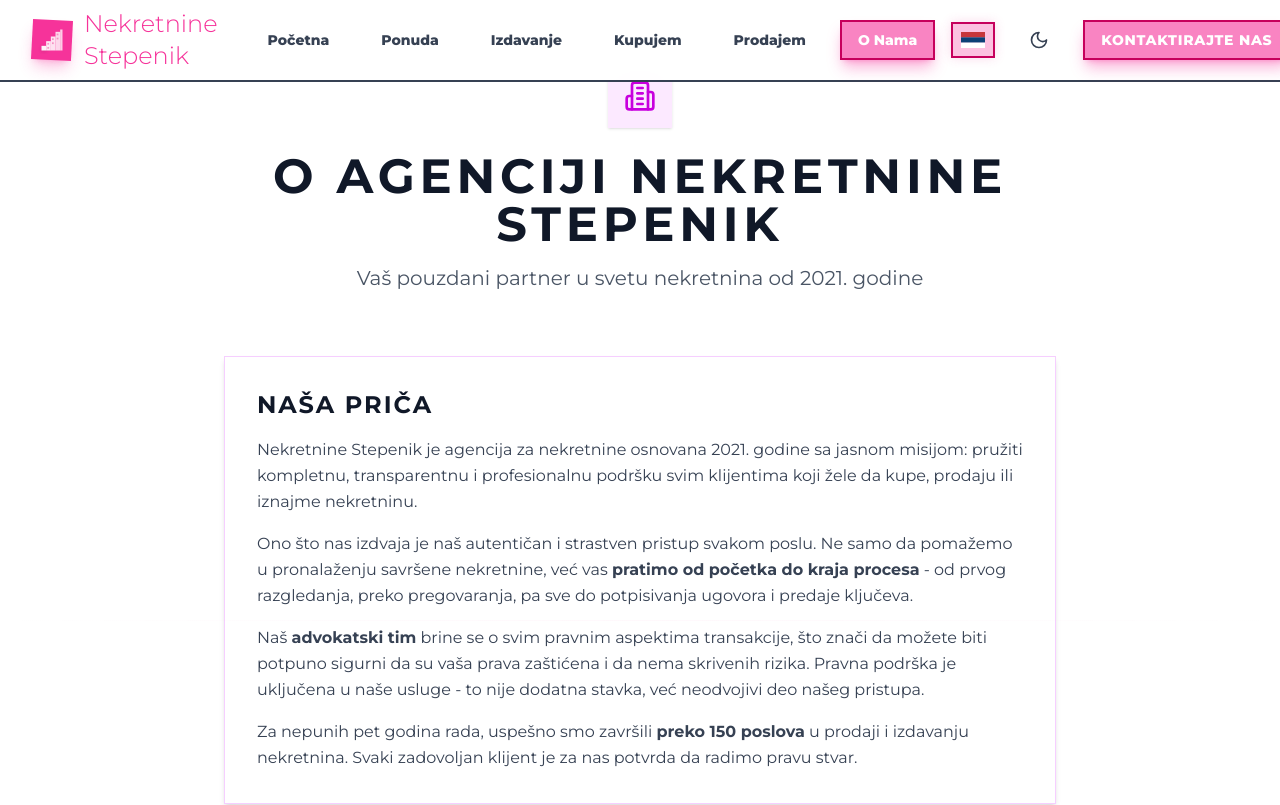
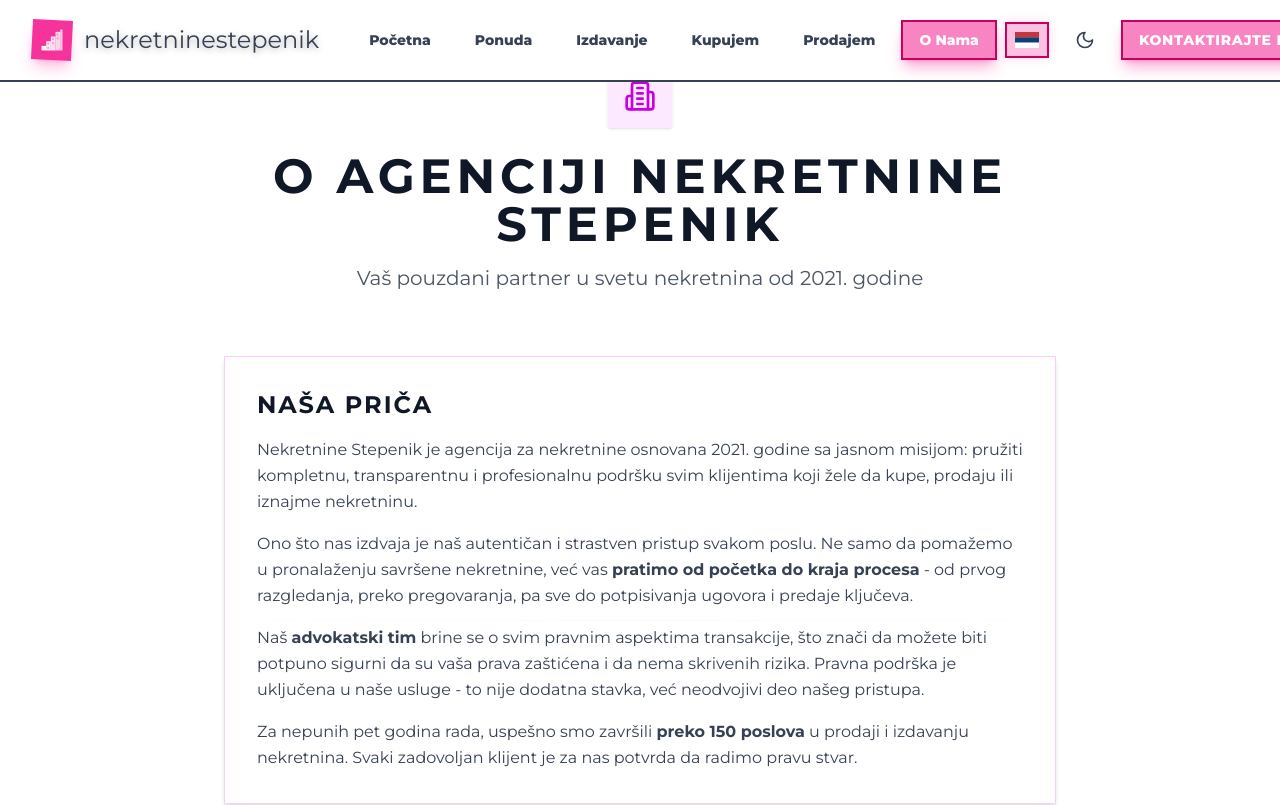
Before and after one commit to mihvuc-ui/Realestatelandingpage, a React (Vite) app: page /about in a window 1280 px wide. Shown: the top 805 px of the page. Built offline with nearby package versions, Linux system fonts and the light colour scheme.

Commit message:
Update files from Figma Make

```diff
--- a/src/app/components/Header.tsx
+++ b/src/app/components/Header.tsx
@@ -89,7 +89,7 @@ export function Header() {
           </div>
 
           {/* Desktop Navigation */}
-          <div className="hidden md:flex items-center space-x-4 ml-auto">
+          <div className="hidden md:flex items-center space-x-2 ml-auto">
             <Link
               to="/"
               className={`px-4 py-2 text-sm font-black transition-all rounded-lg border-2 whitespace-nowrap hover:shadow-2xl hover:scale-105 ${
--- a/src/app/components/Logo.tsx
+++ b/src/app/components/Logo.tsx
@@ -164,8 +164,8 @@ export function Logo({ size = 'md', showTagline = false }: LogoProps) {
 
         {/* Text */}
         <div className="flex flex-col">
-          <span className={`${currentSize.text} font-light text-pink-500 dark:text-pink-500 group-hover:text-pink-600 dark:group-hover:text-pink-400 transition-all duration-300`} style={{ fontFamily: 'Montserrat, sans-serif' }}>
-            Nekretnine Stepenik
+          <span className={`${currentSize.text} font-normal text-gray-700 dark:text-gray-700 group-hover:text-pink-600 dark:group-hover:text-pink-400 transition-all duration-300 whitespace-nowrap lowercase`} style={{ fontFamily: 'Montserrat, sans-serif', textShadow: '0 2px 6px rgba(0, 0, 0, 0.3)' }}>
+            nekretninestepenik
           </span>
           {showTagline && (
             <span className={`${currentSize.tagline} font-extralight text-gray-600 dark:text-gray-400 -mt-1`} style={{ fontFamily: 'Montserrat, sans-serif' }}>
```
